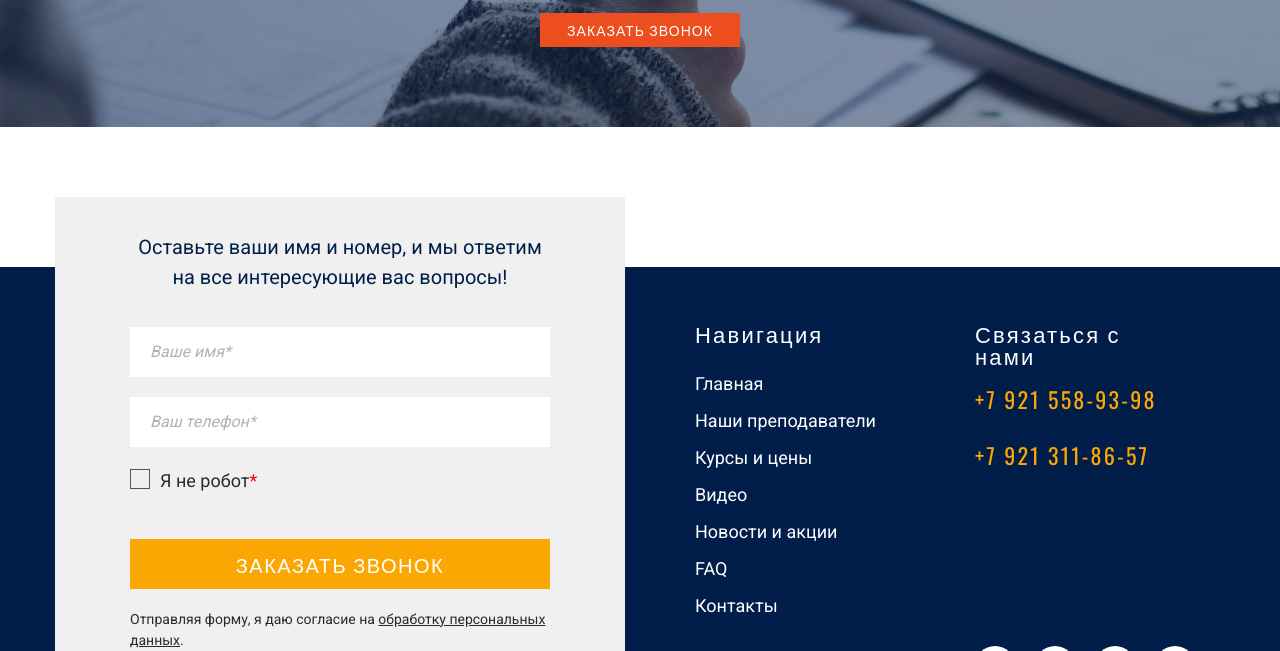
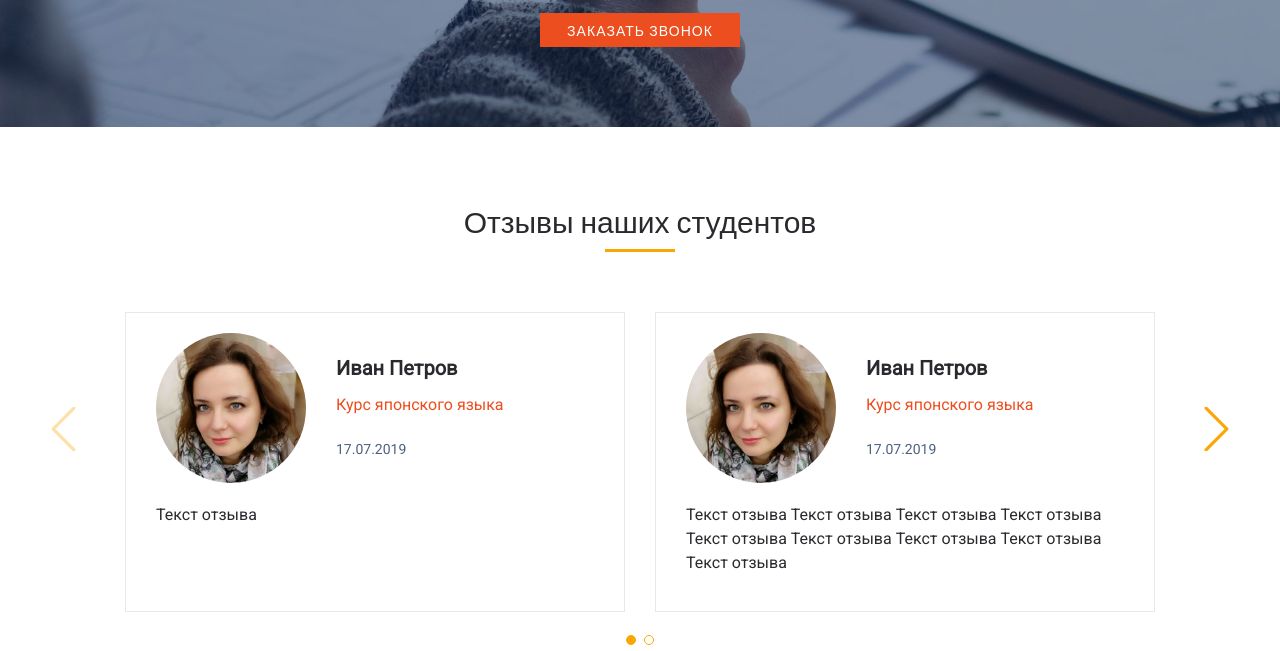
Before and after one commit to Verta-master/se, a plain HTML site: page index.html in a window 1280 px wide. Shown: the part 4250-4901 px from the top of the page. Drawn offline with nearby package versions, Linux system fonts and the light colour scheme.

Commit message:
Update 2019-07-17T13:41:00.958Z

```diff
--- a/css/style.css
+++ b/css/style.css
@@ -677,12 +677,13 @@ h3 {
   -webkit-transition: ease-out 0.3s;
   transition: ease-out 0.3s;
 }
-.promo__slider_next,
-.promo__slider_prev {
+.swiper-button-next,
+.swiper-button-prev {
   background-image: url(../img/icons/right-arrow.svg);
   background-size: 50px 50px;
+  outline: none;
 }
-.promo__slider_prev {
+.swiper-button-prev {
   -webkit-transform: rotate(180deg);
           transform: rotate(180deg);
 }
@@ -1014,6 +1015,10 @@ h3 {
   color: #011e4a;
   text-align: center;
 }
+.modal .order__title {
+  font-size: 36px;
+  font-weight: 700;
+}
 .order__input {
   display: block;
   width: 100%;
@@ -1021,6 +1026,7 @@ h3 {
   margin-bottom: 20px;
   padding: 0 20px;
   background-color: #ffffff;
+  border: 1px solid rgba(1, 30, 74, 0.1);
 }
 .order__input::-webkit-input-placeholder {
   opacity: 1;
@@ -1138,6 +1144,71 @@ h3 {
   -webkit-transition: ease-out 0.3s;
   transition: ease-out 0.3s;
 }
+.review__wrap {
+  position: relative;
+}
+.review__slider {
+  width: 1030px;
+  margin-left: auto;
+  margin-right: auto;
+  padding-bottom: 50px;
+}
+.review__slide {
+  -webkit-box-sizing: border-box;
+          box-sizing: border-box;
+  width: 500px;
+  height: auto;
+  padding: 20px 30px;
+  border: 1px solid rgba(1, 30, 74, 0.1);
+}
+.review__top {
+  display: -webkit-box;
+  display: -ms-flexbox;
+  display: flex;
+  -webkit-box-pack: justify;
+      -ms-flex-pack: justify;
+          justify-content: space-between;
+  -webkit-box-align: start;
+      -ms-flex-align: start;
+          align-items: flex-start;
+  margin-bottom: 20px;
+}
+.review__img {
+  width: 150px;
+  height: 150px;
+  display: -webkit-box;
+  display: -ms-flexbox;
+  display: flex;
+  -webkit-box-pack: center;
+      -ms-flex-pack: center;
+          justify-content: center;
+  -webkit-box-align: center;
+      -ms-flex-align: center;
+          align-items: center;
+  border-radius: 50%;
+  overflow: hidden;
+}
+.review__img img {
+  display: block;
+}
+.review__person {
+  width: calc(100% - 180px);
+}
+.review__name {
+  margin-bottom: 10px;
+  font-size: 20px;
+  font-weight: 700;
+}
+.review__title {
+  margin-top: 10px;
+  margin-bottom: 20px;
+  color: #ec4e1f;
+}
+.review__date {
+  color: #011e4a;
+  opacity: 0.7;
+  font-size: 14px;
+}
 .footer {
   margin-top: 70px;
   background-image: linear-gradient(to bottom, #fff 0%, #fff 70px, #011e4a 70px, #011e4a 100%);
@@ -1224,3 +1295,16 @@ h3 {
 .footer__menu a:active {
   text-decoration: underline;
 }
+.footer__comment {
+  margin-top: 20px;
+  margin-bottom: 0;
+  opacity: 0.5;
+  font-size: 14px;
+}
+.footer__comment a {
+  text-decoration: underline;
+}
+.footer__comment a:hover,
+.footer__comment a:active {
+  text-decoration: none;
+}
--- a/index.html
+++ b/index.html
@@ -224,6 +224,64 @@
 		</div>
   </div>
 
+  <div class="review">
+    <div class="wrapper review__wrap">
+      <div class="header__main">Отзывы наших студентов</div>
+      <div class="swiper-container review__slider">
+        <div class="swiper-wrapper">
+          <div class="swiper-slide review__slide">
+            <div class="review__top">
+              <figure class="review__img">
+                <img src="img/images/person.png" alt="Иван Петров">
+              </figure>
+              <div class="review__person">
+                <p class="review__name">Иван Петров</p>
+                <p class="review__title">Курс японского языка</p>
+                <span class="review__date">17.07.2019</span>
+              </div>
+            </div>
+            <div class="review__info">
+              <p>Текст отзыва</p>
+            </div>
+          </div>
+          <div class="swiper-slide review__slide">
+            <div class="review__top">
+              <figure class="review__img">
+                <img src="img/images/person.png" alt="Иван Петров">
+              </figure>
+              <div class="review__person">
+                <p class="review__name">Иван Петров</p>
+                <p class="review__title">Курс японского языка</p>
+                <span class="review__date">17.07.2019</span>
+              </div>
+            </div>
+            <div class="review__info">
+              <p>Текст отзыва Текст отзыва Текст отзыва Текст отзыва Текст отзыва Текст отзыва Текст отзыва Текст отзыва Текст отзыва</p>
+            </div>
+          </div>
+          <div class="swiper-slide review__slide">
+            <div class="review__top">
+              <figure class="review__img">
+                <img src="img/images/person.png" alt="Иван Петров">
+              </figure>
+              <div class="review__person">
+                <p class="review__name">Иван Петров</p>
+                <p class="review__title">Курс японского языка</p>
+                <span class="review__date">17.07.2019</span>
+              </div>
+            </div>
+            <div class="review__info">
+              <p>Текст отзыва</p>
+            </div>
+          </div>
+        </div>
+        <div class="swiper-pagination review__pagination"></div>
+      </div>
+      <div class="swiper-button-prev review__prev"></div>
+      <div class="swiper-button-next review__next"></div>
+    </div>
+  </div>
+
   <footer class="footer">
 		<div class="wrapper footer__wrap">
 		  <div class="feedback_form order">
@@ -285,6 +343,7 @@
             </a>
           </li>
         </ul>
+        <p class="footer__comment">Разработка сайта <a href="lidstudio.ru">lidstudio.ru</a></p>
       </div>
     </div>
   </footer>
@@ -350,4 +409,20 @@
       }
       },
     });
+
+    var mySwiper = new Swiper ('.review__slider', {
+      pagination: {
+        el: '.review__pagination',
+        clickable: true,
+      },
+      navigation: {
+        nextEl: '.review__next',
+        prevEl: '.review__prev',
+      },
+      simulateTouch: false,
+      preventClicks: false,
+      preventClicksPropagation: false,
+      slidesPerView: 'auto',
+      spaceBetween: 30,
+    });
   </script>
```
Also changed, not shown: css/style.min.css, img/images/person.png (added).
